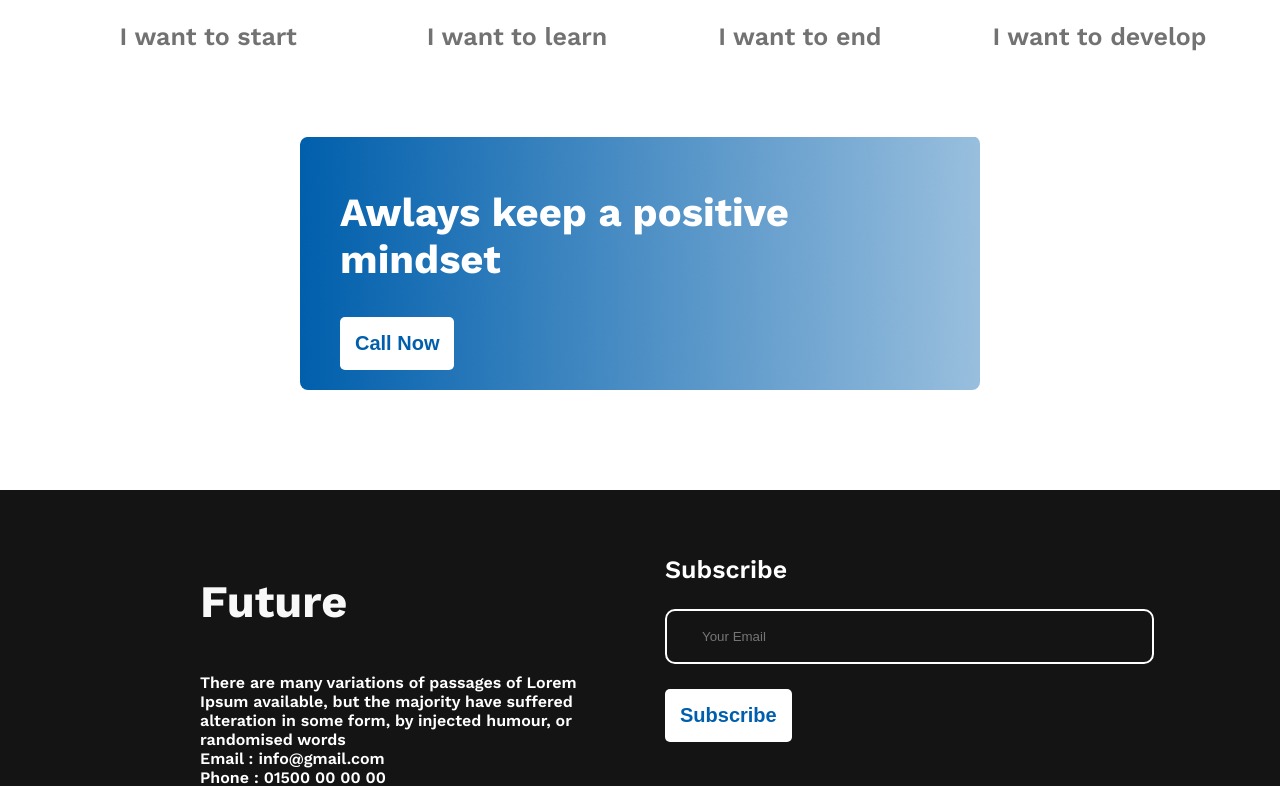
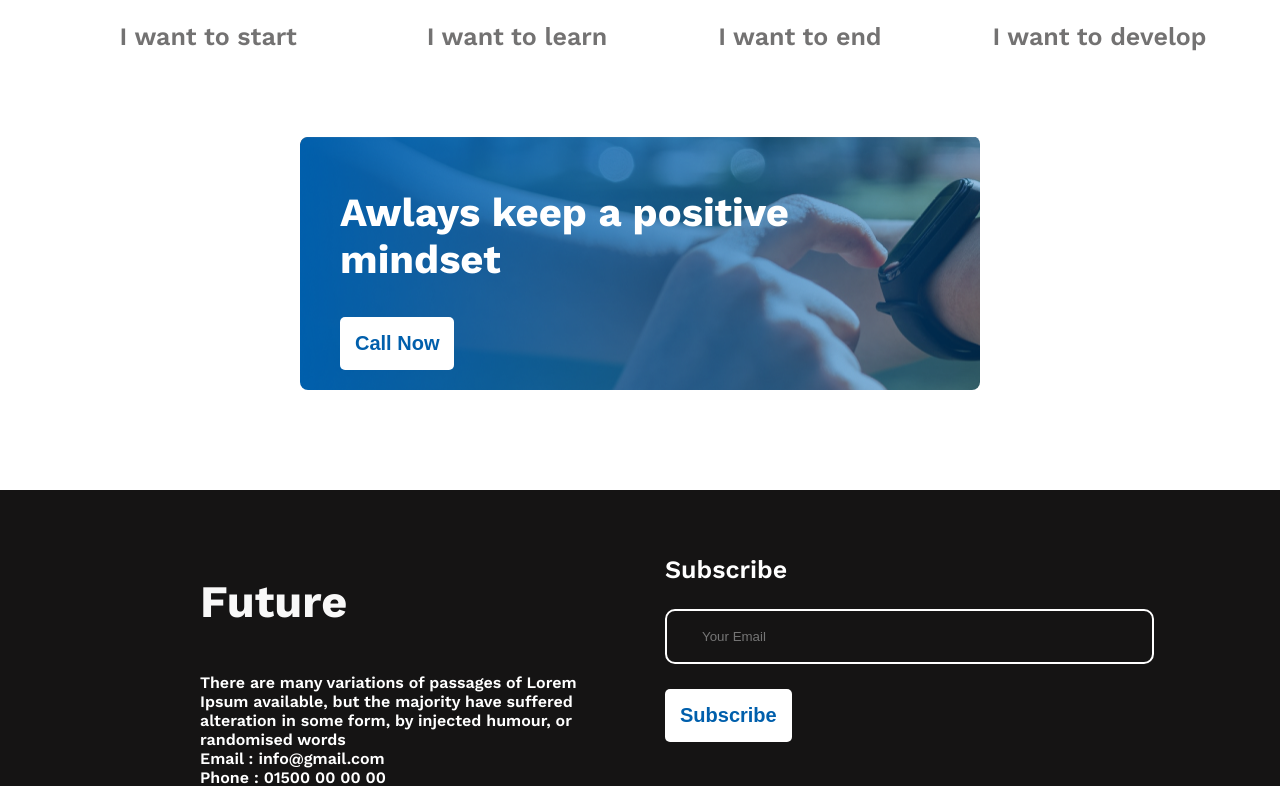
Before and after one commit to aaarajuan/new-year-new-me-ph, a plain HTML site: page index.html in a window 1280 px wide. Shown: the part 2200-2986 px from the top of the page. Drawn offline with nearby package versions, Linux system fonts and the light colour scheme.

Commit message:
added whatch photos with .callnow

```diff
--- a/styles/styels.css
+++ b/styles/styels.css
@@ -101,7 +101,7 @@ body{
 .callnow{
     margin: 0px 300px;
     border-radius: 8px;
-    background-image: url(../images/gradient1.png);
+    background-image: url(../images/gradient1.png), url('../images/watch.png');
     background-repeat: no-repeat;
     padding: 20px 0px 20px 40px;
 }
```
